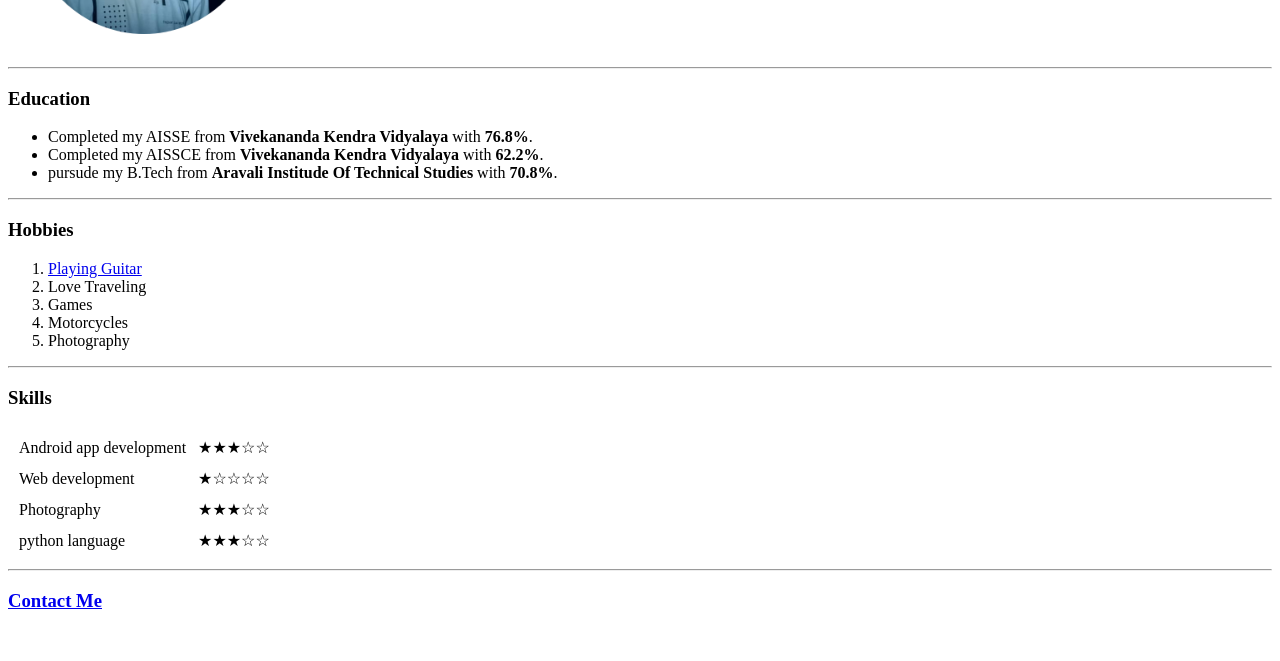
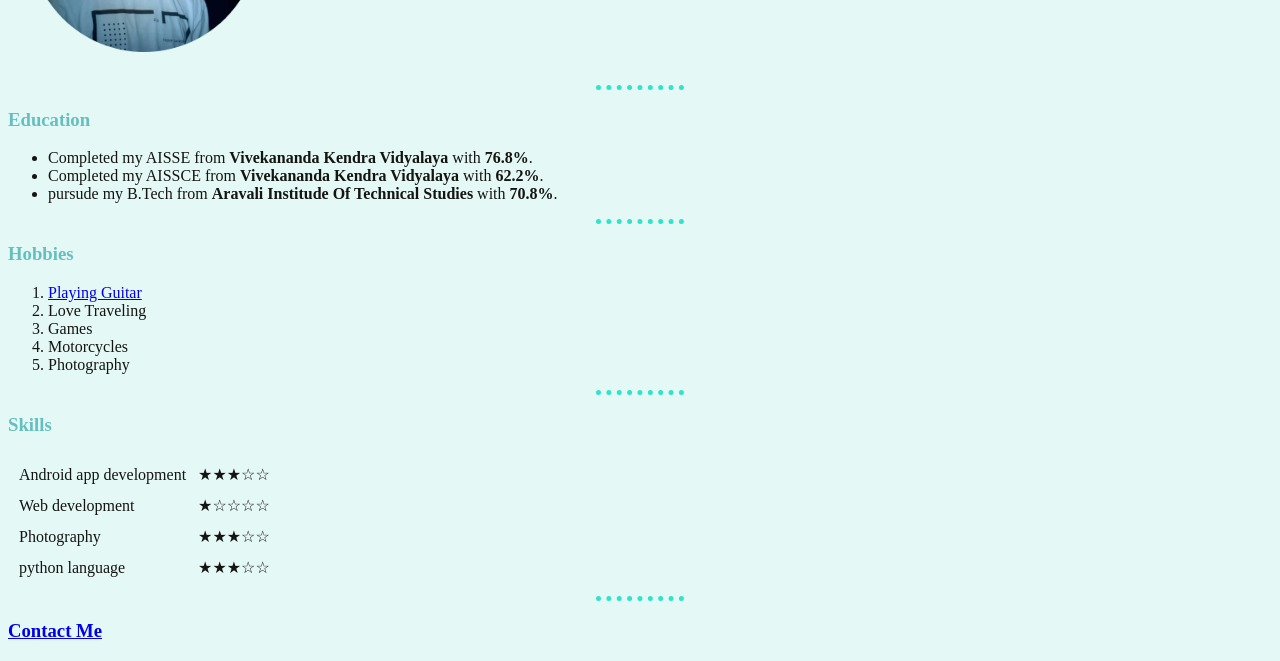
Before and after one commit to Prahalad490/firstproject, a plain HTML site: page index.html in a window 1280 px wide. Shown: the part 225-886 px from the top of the page. Before the commit the page ends 856 px from the top, so only its background shows below. Drawn offline with Linux system fonts and the light colour scheme.

Commit message:
Update index.html

```diff
--- a/index.html
+++ b/index.html
@@ -4,9 +4,10 @@
         <meta charset='utf-8'>
     <!-- <meta http-equiv='X-UA-Compatible' content='IE=edge'> -->
         <title>Prahalad's Personal Site</title>
+        <link rel='stylesheet' type='text/css' media='screen' href='css/styles.css'>
     <!-- <meta name='viewport' content='width=device-width, initial-scale=1'>
-    <link rel='stylesheet' type='text/css' media='screen' href='main.css'>
-    <script src='main.js'></script> -->
+
+<!--     <script src='main.js'></script> --> -->
     </head>
 
     <body>
```
